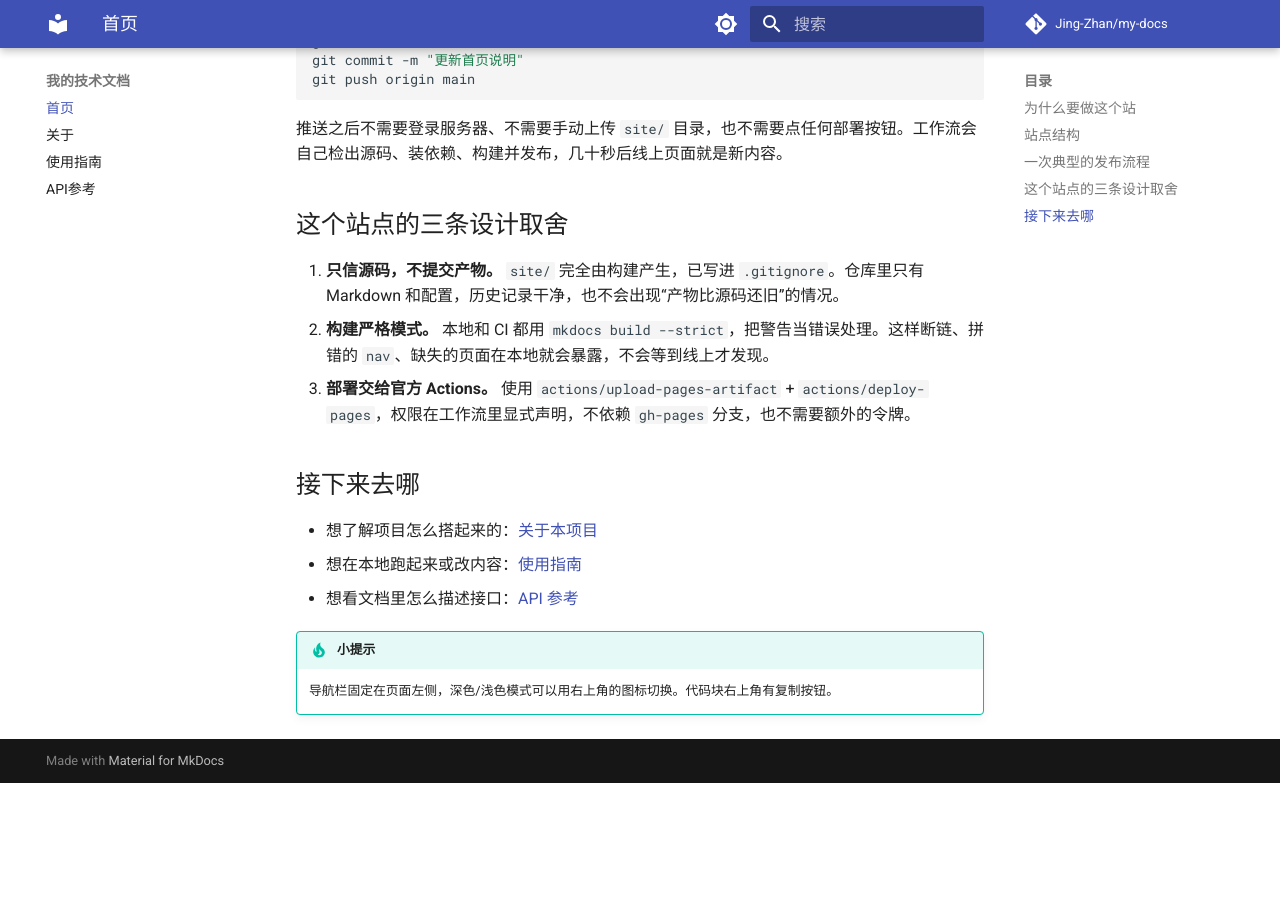
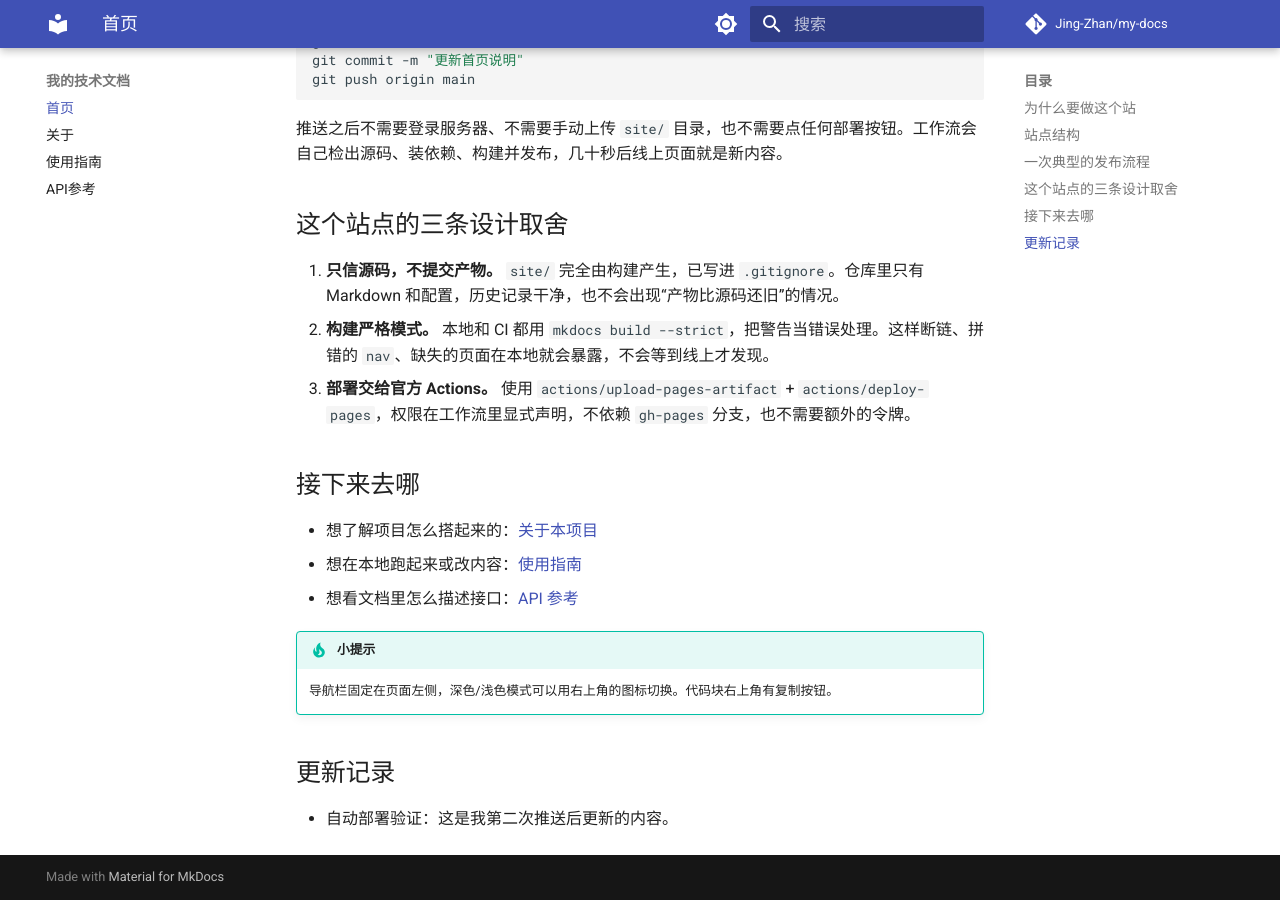
Before and after one commit to Jing-Zhan/my-docs, an MkDocs documentation site: the page built from docs/index.md, in a window 1280 px wide and 900 px high, scrolled down 1221 px. Built offline with MkDocs 1.6.1 and Material for MkDocs 9.7.7, drawn with Linux system fonts in a browser that asks for light colours; comment, search, counter and statistics services are not loaded; before the commit the page ends 2004 px from its top, so only the background shows below that.

Commit message:
验证文档修改后自动更新网站

```diff
--- a/docs/index.md
+++ b/docs/index.md
@@ -56,3 +56,7 @@ git push origin main
 
 !!! tip "小提示"
     导航栏固定在页面左侧，深色/浅色模式可以用右上角的图标切换。代码块右上角有复制按钮。
+
+## 更新记录
+
+- 自动部署验证：这是我第二次推送后更新的内容。
```
